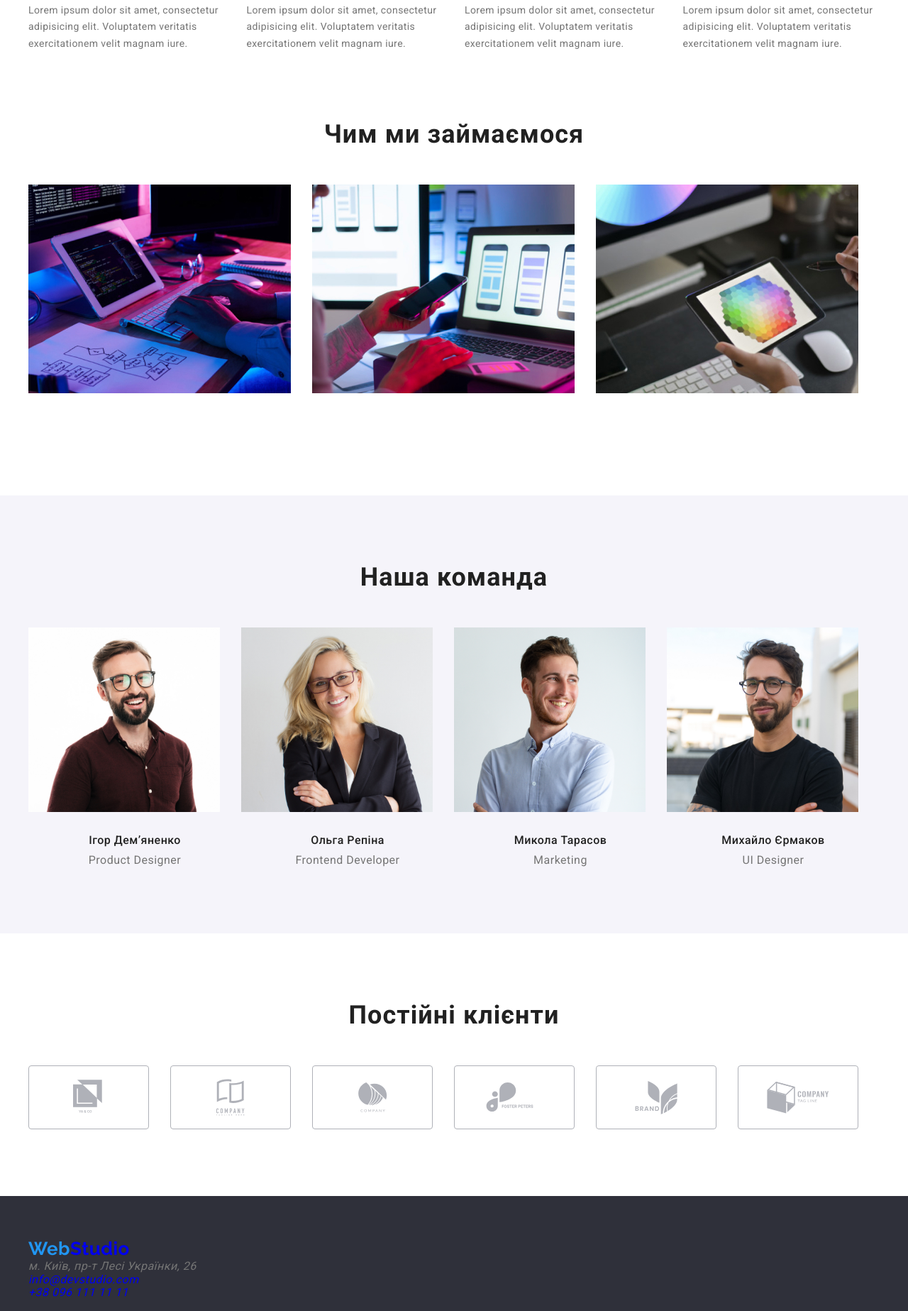
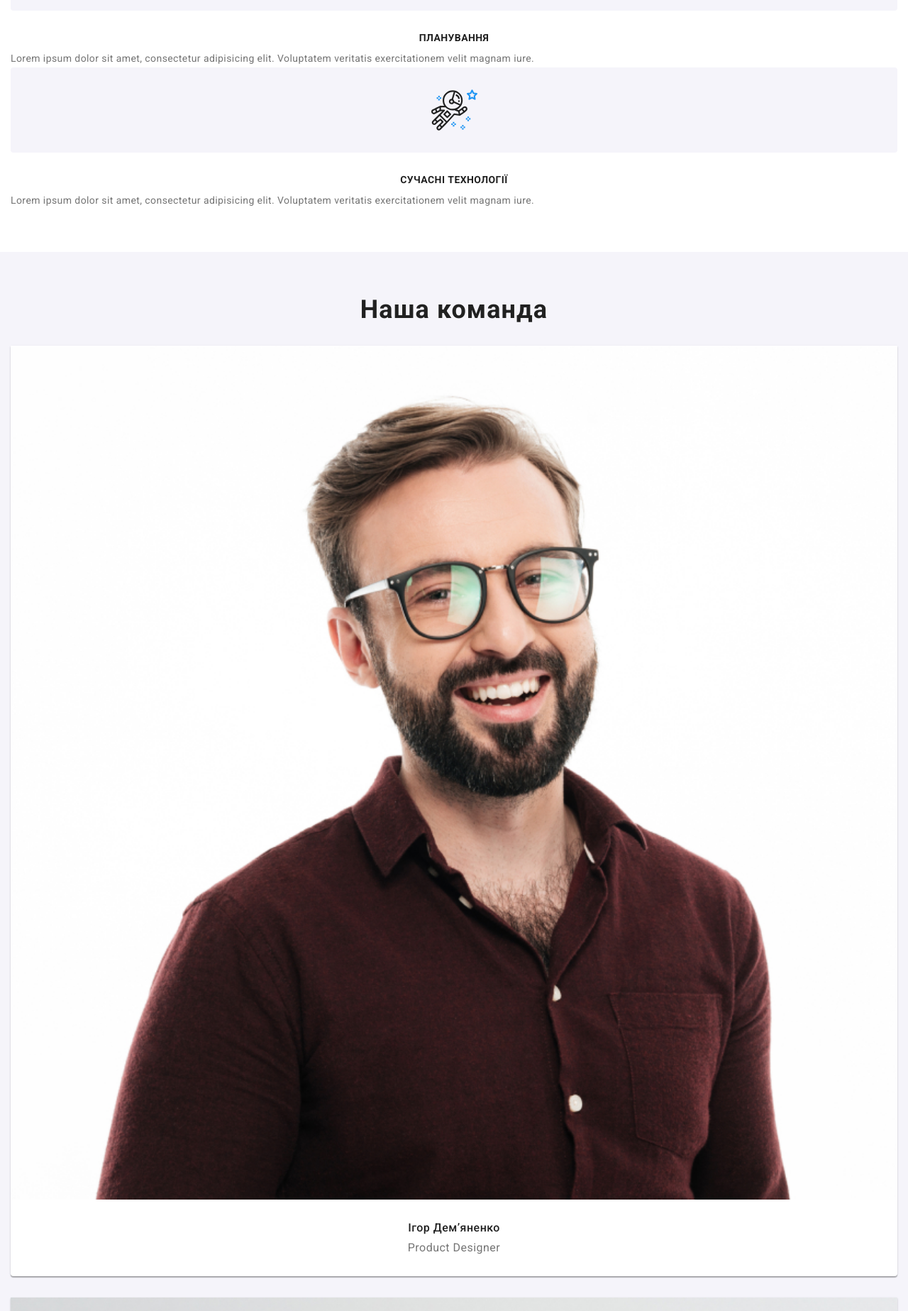
Before and after one commit to zenya385/WebStudio, a plain HTML site: page index.html in a window 1280 px wide. Shown: the part 953-2800 px from the top of the page at 71% size. Drawn offline with nearby package versions, Linux system fonts and the light colour scheme.

Commit message:
добавив mobile first

```diff
--- /dev/null
+++ b/css/style.css
@@ -0,0 +1,271 @@
+*,
+::before,
+::after {
+  box-sizing: border-box;
+}
+
+h1,
+h2,
+h3,
+h4,
+h5,
+h6,
+p {
+  margin: 0;
+  padding: 0;
+}
+
+img {
+  display: block;
+  width: 100%;
+  height: auto;
+}
+
+a {
+  text-decoration: none;
+  display: flex;
+}
+
+ul {
+  padding: 0;
+  margin: 0;
+  list-style: none;
+}
+
+body {
+  color: #757575;
+  font-family: Roboto;
+  letter-spacing: 0.03em;
+  background-color: #ffffff;
+}
+
+.container {
+  padding-left: 15px;
+  padding-right: 15px;
+  margin-left: 0;
+  margin-right: 0;
+}
+
+.section {
+  padding-top: 60px;
+  padding-bottom: 60px;
+}
+
+/** =================== Header ===================== */
+.page-header {}
+
+
+.menu {}
+
+/** =================== Логотип ===================== */
+.logo {
+  font-family: 'Raleway';
+  font-size: 26px;
+  font-weight: 700;
+}
+
+.web {
+  color: #2196F3;
+}
+
+.studio {
+  color: #000000;
+}
+
+/** =================== Навігаційне меню ===================== */
+.menu-nav {
+  display: none;
+}
+
+.list {}
+
+.menu-nav__item {}
+
+.menu-nav__link {}
+
+.link {}
+
+.header-contact {
+  display: none;
+}
+
+.header-contact__item {}
+
+.header-contact__link {}
+
+.header-icon {}
+
+/** ============================= Герой ============================ */
+.hero {
+  background-color: darkslategrey;
+  background-image: linear-gradient(rgba(47, 48, 58, 0.4), rgba(47, 48, 58, 0.4)), url(../image/hero-img-480.jpg);
+  background-repeat: no-repeat;
+  background-size: cover;
+  background-position: center;
+
+  display: flex;
+  flex-direction: column;
+  justify-content: center;
+  align-items: center;
+
+  padding-top: 118px;
+  padding-bottom: 118px;
+}
+
+.hero-title {
+  font-weight: 900;
+  font-size: 26px;
+  line-height: 1.62;
+
+  text-align: center;
+  letter-spacing: 0.06em;
+  text-transform: uppercase;
+
+  color: #FFFFFF;
+  margin-bottom: 30px;
+}
+
+.hero-button {
+  font-weight: 700;
+  font-size: 16px;
+  line-height: 1.9;
+  letter-spacing: 0.06em;
+  color: #FFFFFF;
+  background-color: #2196F3;
+  border-radius: 4px;
+  box-shadow: 0px 4px 4px rgba(0, 0, 0, 0.15);
+  border: none;
+  padding: 10px 24px;
+  display: flex;
+  align-items: center;
+  /* text-align: center; */
+  cursor: pointer;
+}
+
+.hero-button:hover {
+  background-color: #188CE8;
+}
+
+/** ====================== особливості (feature) =============================== */
+
+.feature {}
+
+.feature-list {}
+
+.feture-item {}
+
+.wrap-icon {
+  background-color: #F5F4FA;
+  border-radius: 4px;
+  text-align: center;
+
+  padding-bottom: 25px;
+  padding-top: 25px;
+  margin-bottom: 30px;
+}
+
+.icon {}
+
+.feature-title {
+  font-weight: 700;
+  font-size: 14px;
+  line-height: 16px;
+  letter-spacing: 0.03em;
+  text-transform: uppercase;
+  color: #212121;
+  margin-bottom: 10px;
+  text-align: center;
+  margin-bottom: 10px;
+}
+
+.feature-text {
+  font-weight: 400;
+  font-size: 14px;
+  line-height: 1.7;
+  letter-spacing: 0.03em;
+
+  color: #757575;
+}
+
+/** ====================== Чи ми займаємось (works) =============================== */
+
+.section-works {
+  display: none;
+}
+
+
+.work-list {}
+
+.work-item {}
+
+/** ==================== Наша команда (team) =============== */
+
+.section-team {
+  background-color: #F5F4FA;
+}
+
+.section-title {
+  font-family: 'Roboto';
+  font-weight: 700;
+  font-size: 36px;
+  line-height: 42px;
+  text-align: center;
+  letter-spacing: 0.03em;
+  color: #212121;
+
+  margin-bottom: 30px;
+}
+
+.team-list {
+  margin-bottom: 30px;
+}
+
+.team-item {
+  background: #FFFFFF;
+  box-shadow: 0px 1px 3px rgba(0, 0, 0, 0.12), 0px 1px 1px rgba(0, 0, 0, 0.14), 0px 2px 1px rgba(0, 0, 0, 0.2);
+  border-radius: 0px 0px 4px 4px;
+  text-align: center;
+
+  margin-bottom: 30px;
+  padding-bottom: 30px;
+}
+
+.team-item img {
+  width: 100%;
+  margin-right: auto;
+  margin-left: auto;
+  margin-bottom: 30px;
+}
+
+.card-team {}
+
+.team-title {
+  text-align: center;
+  font-weight: 500;
+  font-size: 16px;
+  line-height: 19px;
+  letter-spacing: 0.03em;
+  color: #212121;
+  margin-bottom: 10px;
+}
+
+.team-text {
+  text-align: center;
+  color: #757575
+}
+
+.section-clients {}
+
+.clients-list {}
+
+.clients-item {}
+
+.clients-icon {}
+
+.footer {}
+
+.section-footer {}
+
+.contact {}
+
+.address {}
--- a/css/styleOld.css
+++ b/css/styleOld.css
@@ -1,4 +1,4 @@
-h1,
+/* h1,
 h2,
 h3,
 h4,
@@ -7,37 +7,36 @@ h6,
 p {
     margin: 0;
     padding: 0;
-}
+} */
 
-a {
+/* a {
     text-decoration: none;
     display: flex;
-}
-
+} */
+/*
 ul {
     padding-left: 0;
     list-style: none;
     margin: 0;
-}
+} */
 
-img {
+/* img {
     display: block;
-    /* width: 100%; */
+    width: 100%;
     height: auto;
-}
+} */
 
 /* .link {
     display: flex;
 }*/
 
-body {
+/* body {
     background-color: #ffffff;
     color: #757575;
     font-family: Roboto;
-    letter-spacing: 0.03em
-        /* margin: 0; */
-
-}
+    letter-spacing: 0.03em */
+/* margin: 0; */
+/* } */
 
 /* .container {
   padding-left: 15px;
@@ -153,7 +152,7 @@ body {
 
 .hero {
     height: 600px;
-    background-color: darkslategrey;
+    /* background-color: darkslategrey;
     background-image: linear-gradient(rgba(47, 48, 58, 0.4), rgba(47, 48, 58, 0.4)), url(../image/Img.jpg);
     background-repeat: no-repeat;
     background-size: cover;
@@ -163,7 +162,7 @@ body {
     display: flex;
     flex-direction: column;
     justify-content: center;
-    align-items: center;
+    align-items: center; */
 
 }
 
@@ -183,7 +182,7 @@ body {
 }
 
 .hero-button {
-    font-weight: 700;
+    /* font-weight: 700;
     font-size: 16px;
     line-height: 1.9;
     letter-spacing: 0.06em;
@@ -196,7 +195,7 @@ body {
     display: flex;
     align-items: center;
     /* text-align: center; */
-    cursor: pointer;
+    /* cursor: pointer;  */
 }
 
 .hero-button:hover {
@@ -228,8 +227,8 @@ body {
 }
 
 .wrap-icon {
-    background-color: #F5F4FA;
-    border-radius: 4px;
+    /* background-color: #F5F4FA;
+    border-radius: 4px; */
     margin-bottom: 30px;
     padding: 25px 102px;
 }
@@ -241,16 +240,16 @@ body {
     letter-spacing: 0.03em;
     text-transform: uppercase;
     color: #212121; */
-    margin-bottom: 10px;
+    /* margin-bottom: 10px; */
 }
 
 .feature-text {
-    font-weight: 400;
+    /* font-weight: 400;
     font-size: 14px;
     line-height: 1.7;
     letter-spacing: 0.03em;
 
-    color: #757575;
+    color: #757575; */
 }
 
 
@@ -304,10 +303,6 @@ body {
 .team-item {
     /* flex-basis: calc((100% - 3 * 30px) / 3); */
     width: calc((100% - 90px) / 3);
-}
-
-.element {
-    flex-basis: calc((100% - кол-во маржинов в строке * значение маржина) / кол-во элементов в строке);
 }
 
 .card-team {}
--- a/index.html
+++ b/index.html
@@ -15,7 +15,7 @@
     <link rel="stylesheet"
         href="https://cdnjs.cloudflare.com/ajax/libs/modern-normalize/1.1.0/modern-normalize.min.css">
 
-    <link rel="stylesheet" href="./css/styleOld.css">
+    <link rel="stylesheet" href="./css/style.css">
 </head>
 
 <body>
@@ -52,7 +52,7 @@
             <button type="button" class="hero-button">Замовити послугу</button>
         </section>
 
-        <section class="feature">
+        <section class="feature section">
             <div class="container">
                 <ul class="feature-list">
                     <li class="feture-item">
@@ -127,29 +127,29 @@
                     <li class="team-item">
                         <img src="./image/team-card1.jpg" alt="Ігор Дем’яненко" width="270" />
                         <div class="card-team">
-                            <h3 class="title">Ігор Дем’яненко</h3>
-                            <p class="text" lang="en">Product Designer</p>
+                            <h3 class="team-title">Ігор Дем’яненко</h3>
+                            <p class="team-text" lang="en">Product Designer</p>
                         </div>
                     </li>
                     <li class="team-item">
                         <img src="./image/team-card2.jpg" alt="Ольга Репіна" width="270" />
                         <div class="card-team">
-                            <h3 class="title">Ольга Репіна</h3>
-                            <p class="text" lang="en">Frontend Developer</p>
+                            <h3 class="team-title">Ольга Репіна</h3>
+                            <p class="team-text" lang="en">Frontend Developer</p>
                         </div>
                     </li>
                     <li class="team-item">
                         <img src="./image/team-card3.jpg" alt="Микола Тарасов" width="270" />
                         <div class="card-team">
-                            <h3 class="title">Микола Тарасов</h3>
-                            <p class="text" lang="en">Marketing</p>
+                            <h3 class="team-title">Микола Тарасов</h3>
+                            <p class="team-text" lang="en">Marketing</p>
                         </div>
                     </li>
                     <li class="team-item">
                         <img src="./image/team-card4.jpg" alt="Михайло Єрмаков" width="270" />
                         <div class="card-team">
-                            <h3 class="title">Михайло Єрмаков</h3>
-                            <p class="text" lang="en">UI Designer</p>
+                            <h3 class="team-title">Михайло Єрмаков</h3>
+                            <p class="team-text" lang="en">UI Designer</p>
                         </div>
                     </li>
                 </ul>
```
